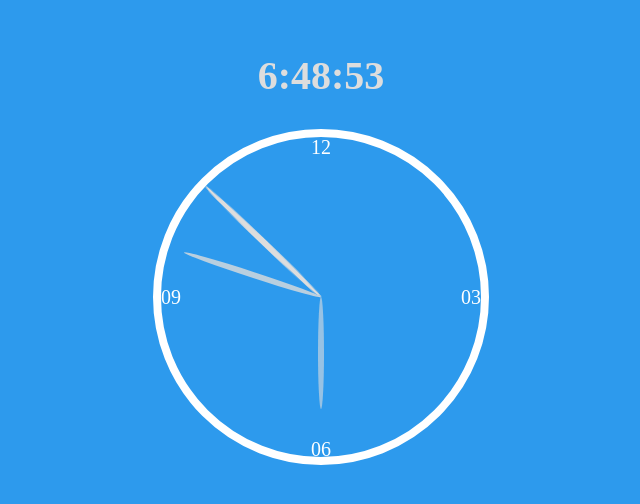
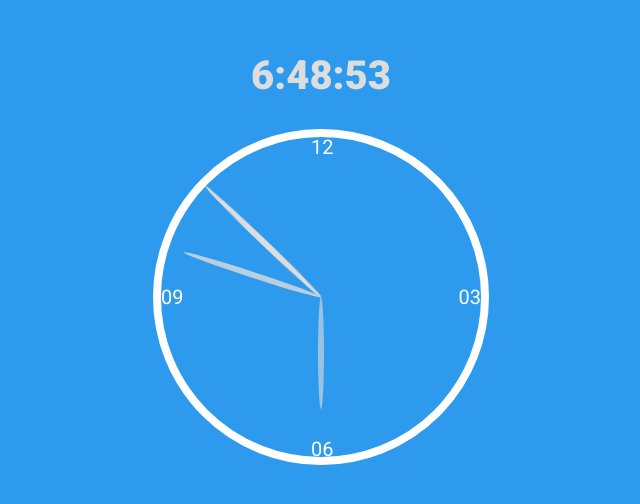
Before and after one commit to mohin7/jsclock, a plain HTML site: page index.html in a window 1280 px wide. Shown: the part 150-654 px from the top of the page, 319-959 px from the left. Drawn offline with Linux system fonts and the light colour scheme.

Commit message:
font add

```diff
--- a/style.css
+++ b/style.css
@@ -1,9 +1,10 @@
+@import url('https://fonts.googleapis.com/css?family=Roboto:400,900');
 html,body{
     height: 100%;
 }
 body{
     background-color: #2D9AED;
-
+    font-family: 'Roboto', sans-serif;
 }
 .content {
     display: table;
```
